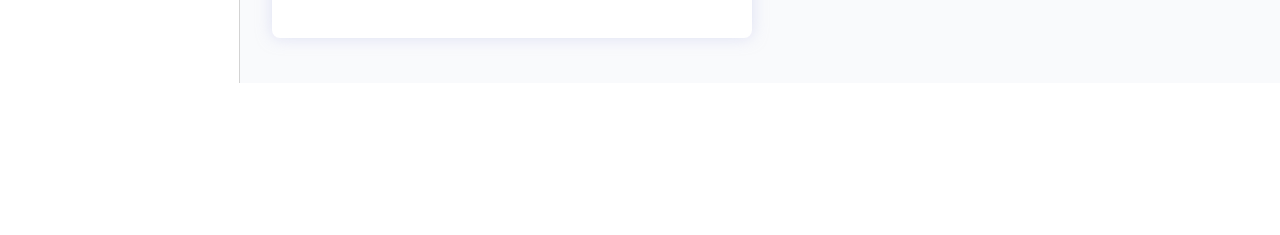
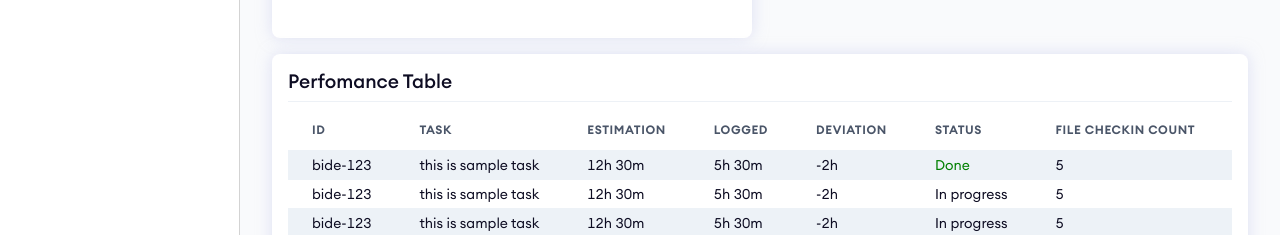
Before and after one commit to MUHSIN22/work-progress-dashboard, a React (Vite) app: page /individual/1 in a window 1280 px wide. Shown: the part 717-952 px from the top of the page. Before the commit the page ends 800 px from the top, so only its background shows below. Built offline with nearby package versions, Linux system fonts and the light colour scheme; no server answers.

Commit message:
Perfomance table done

```diff
--- /dev/null
+++ b/src/components/Cards/PerfomanceTable/PerfomanceTable.jsx
@@ -0,0 +1,76 @@
+import React from 'react'
+import CardPrimary from '../CardPrimary/CardPrimary'
+import CustomTable from '../../Table/CustomTable'
+
+const data = [
+        {
+            id: "bide-123",
+            task: "this is sample task",
+            Estimation: "12h 30m",
+            logged: "5h 30m",
+            deviation: "-2h",
+            status: "Done",
+            fileCheckInCount: "5",
+            lineCount: "100"
+        },
+        {
+            id: "bide-123",
+            task: "this is sample task",
+            Estimation: "12h 30m",
+            logged: "5h 30m",
+            deviation: "-2h",
+            status: "In progress",
+            fileCheckInCount: "5",
+            lineCount: "100"
+        },
+        {
+            id: "bide-123",
+            task: "this is sample task",
+            Estimation: "12h 30m",
+            logged: "5h 30m",
+            deviation: "-2h",
+            status: "In progress",
+            fileCheckInCount: "5",
+            lineCount: "100"
+        },
+        {
+            id: "bide-123",
+            task: "this is sample task",
+            Estimation: "12h 30m",
+            logged: "5h 30m",
+            deviation: "-2h",
+            status: "In progress",
+            fileCheckInCount: "5",
+            lineCount: "100"
+        },
+        {
+            id: "bide-123",
+            task: "this is sample task",
+            Estimation: "12h 30m",
+            logged: "5h 30m",
+            deviation: "-2h",
+            status: "In progress",
+            fileCheckInCount: "5",
+            lineCount: "100"
+        },
+        {
+            id: "bide-123",
+            task: "this is sample task",
+            Estimation: "12h 30m",
+            logged: "5h 30m",
+            deviation: "-2h",
+            status: "In progress",
+            fileCheckInCount: "5",
+            lineCount: "100"
+        }
+    ]
+
+const tableHeadings = ["Id", "Task", "Estimation", "Logged", "Deviation", "Status", "File Checkin Count", "Line Count"]
+
+export default function PerformanceTable({heading}) {
+  return (
+    <CardPrimary heading={heading}>
+        <CustomTable tableHeadings={tableHeadings} tableData={data}/>
+    </CardPrimary>
+  )
+}
--- a/src/components/Table/CustomTable.jsx
+++ b/src/components/Table/CustomTable.jsx
@@ -5,6 +5,21 @@ export default function CustomTable({tableData, tableHeadings, userClick}) {
 
   const handleUserClick = (item) => {
     if(userClick!= undefined) userClick(item)
+  }
+
+  const formatColumnContent = (item, itemKey) => {
+    let style = {paddingTop: '4px', paddingBottom: '4px', fontSize:'14px'  }
+    if(itemKey == "name"){
+      style.textTransform = 'capitalize'
+    }
+
+    if(itemKey == "status"){
+        if(item[itemKey] == "Done"){
+          style.color = "green"
+        }
+    }
+
+    return  <Td style={style}>{item[itemKey]}</Td>
   }
 
   return (
@@ -23,13 +38,16 @@ export default function CustomTable({tableData, tableHeadings, userClick}) {
               (tableData != undefined) ? (
                 tableData.map(item => (
                   <Tr >
-                    <Td onClick={() => handleUserClick(item)}  style={{cursor:'pointer', paddingTop: '4px', paddingBottom: '4px' , textTransform: 'capitalize'}}>{item.name}</Td>
-                    <Td  style={{paddingTop: '4px', paddingBottom: '4px'  }}>{item.point}</Td>
+                    {
+                      Object.keys(item).map(itemKey => {
+                        return formatColumnContent(item, itemKey)
+                      })
+                    }
                   </Tr>
                 ))
               ) : (
                     <Tr>
-                      No data to show
+                      <Td >No data to show</Td>
                     </Tr>
                   )
             }
--- a/src/pages/Individual/Individual.jsx
+++ b/src/pages/Individual/Individual.jsx
@@ -6,6 +6,7 @@ import SprintPredictionCard from '../../components/Cards/SprintPredictionCard/Sp
 import EstimationComparisonCard from '../../components/Cards/EstimationComparisonCard/EstimationComparisonCard'
 import PerformanceCard from '../../components/Cards/PerformanceCard/PerformanceCard'
 import useFetch from '../../hooks/useFetch/useFetch'
+import PerformanceTable from '../../components/Cards/PerfomanceTable/PerfomanceTable'
 
 
 export default function Individual() {
@@ -23,6 +24,10 @@ export default function Individual() {
       <Grid templateColumns='repeat(2,1fr)' gap='1rem' w='100%'>
         <PerformanceCard />
       </Grid>
+
+      <Grid gap='1rem' w='100%' h='20rem'>
+        <PerformanceTable heading={'Perfomance Table'} data={data?.sprint} />
+      </Grid>
     </VStack>
   )
 }
```
